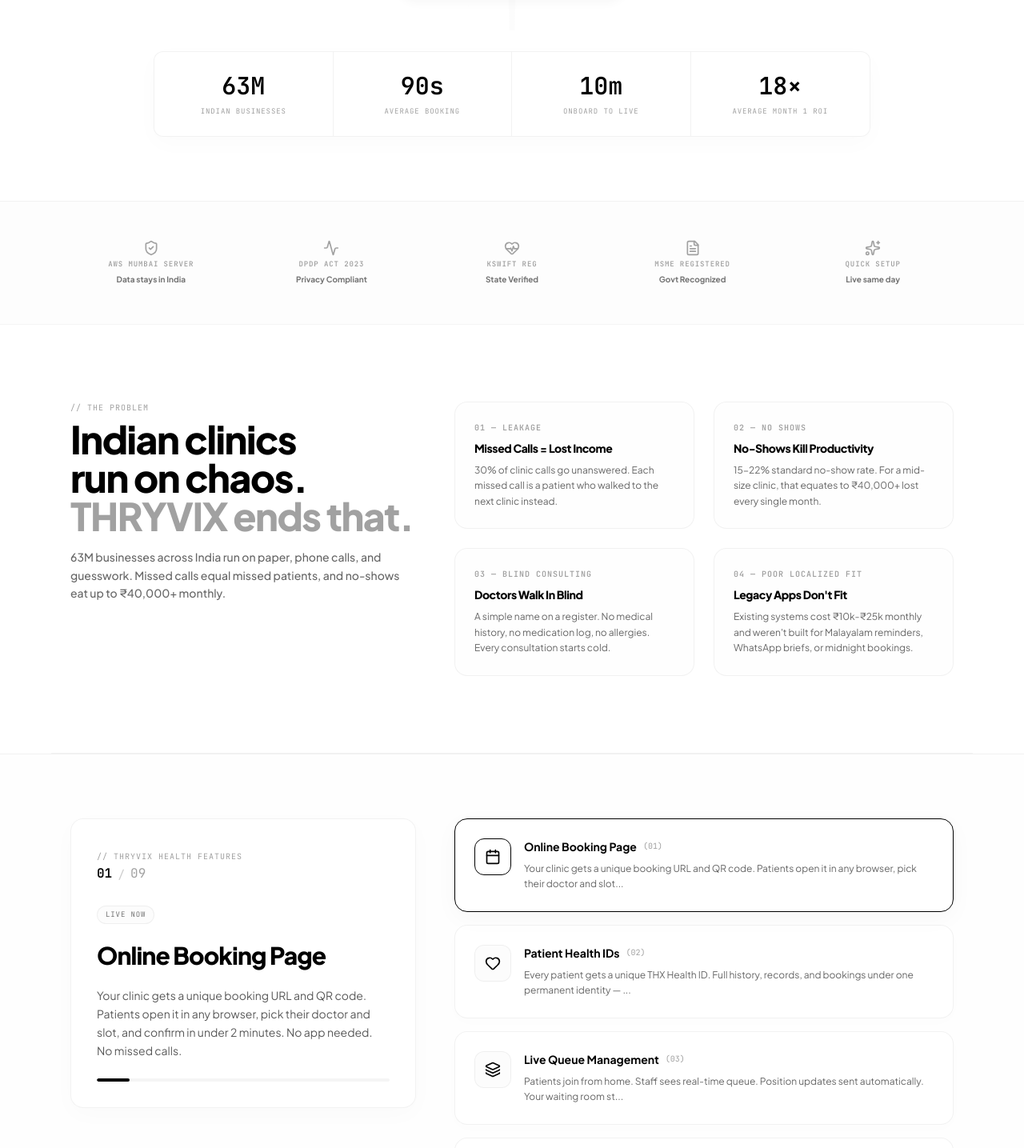
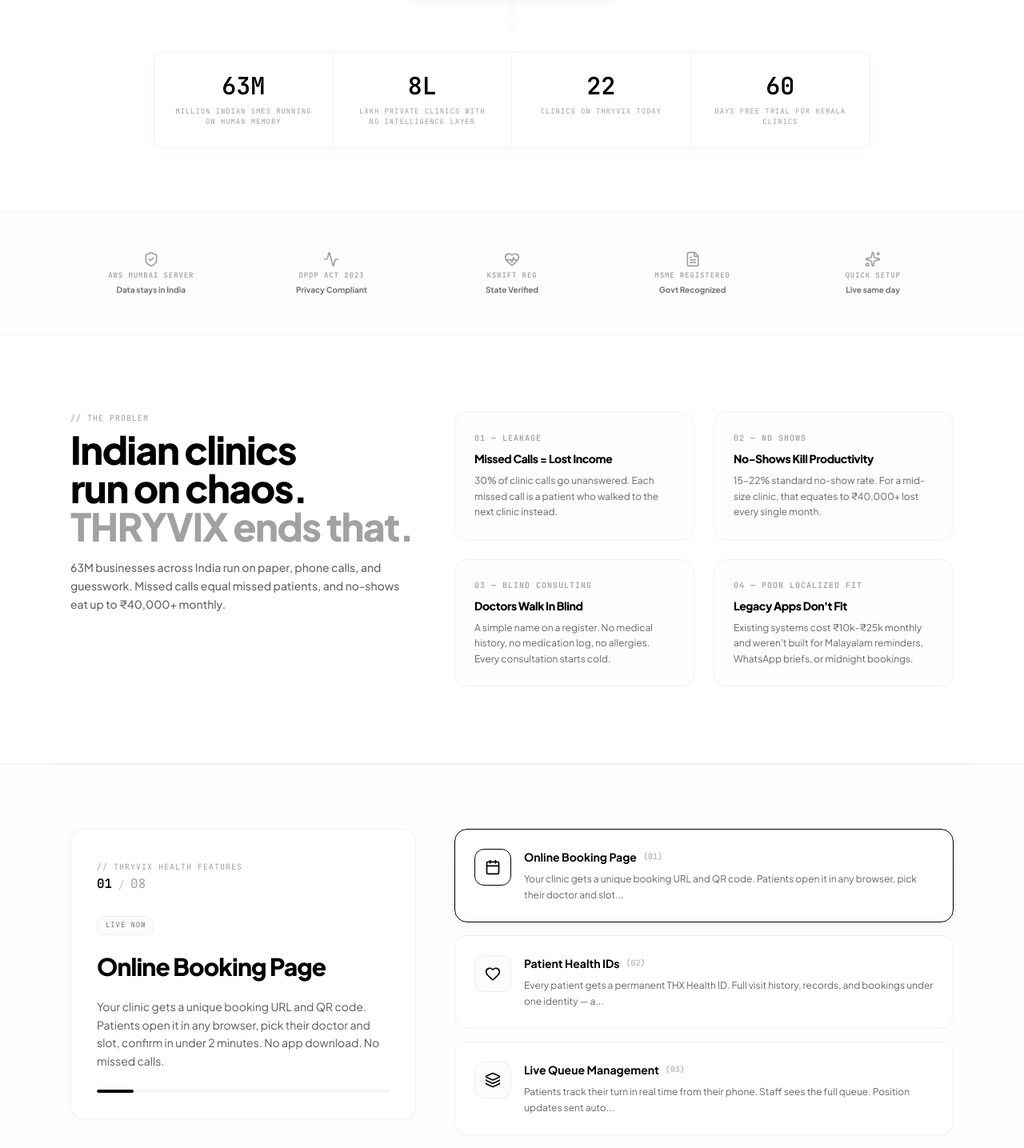
Before and after one commit to yaminbinyoosuf/thryvix-ai, a React (Vite) app: page / in a window 1280 px wide. Shown: the part 940-2375 px from the top of the page at 80% size. Built offline with nearby package versions, Linux system fonts and the light colour scheme.

Commit message:
Update website content to match Founding Doctrine V4

```diff
--- a/src/components/Footer.tsx
+++ b/src/components/Footer.tsx
@@ -22,7 +22,7 @@
             </div>
           </div>
           <p className="text-[11px] leading-relaxed text-neutral-500">
-            The AI operating system for Indian business. Built for clinic automation, patient intelligence, and live queues.
+            The operating system for organised human activity. Starting with clinics. Every industry follows.
           </p>
           <div className="flex flex-wrap gap-1.5 pt-2">
             {['KSWIFT', 'MSME', 'DPDP', 'AWS Mumbai'].map((badge) => (
--- a/src/components/Hero.tsx
+++ b/src/components/Hero.tsx
@@ -46,9 +46,9 @@
     };
 
     animateCount(63, setCount1);
-    animateCount(90, setCount2);
-    animateCount(10, setCount3);
-    animateCount(18, setCount4);
+    animateCount(8, setCount2);
+    animateCount(22, setCount3);
+    animateCount(60, setCount4);
   }, []);
 
   return (
@@ -76,7 +76,7 @@
       {/* Trust Badges Bar */}
       <div className="relative z-10 inline-flex items-center gap-2 border px-4 py-1.5 rounded-full border-black/10 bg-white shadow-[0_2px_10px_rgba(0,0,0,0.02)] text-[10px] font-mono tracking-widest uppercase mb-10 select-none animate-in fade-in slide-in-from-top-2 duration-700">
         <span className="w-1.5 h-1.5 rounded-full bg-emerald-500 animate-pulse" />
-        <span className="text-black/60 font-medium">THRYVIX Health — Live Queue Demo</span>
+        <span className="text-black/60 font-medium">THRYVIX Health — Live in Kerala · 22 clinics</span>
         <span className="text-black/20">|</span>
         <span className="text-black font-bold">Kerala, India</span>
       </div>
@@ -134,19 +134,19 @@
       <div className="relative z-10 grid grid-cols-2 md:grid-cols-4 border rounded-xl mt-16 divide-y md:divide-y-0 md:divide-x divide-black/5 border-black/5 max-w-4xl w-full bg-white overflow-hidden shadow-[0_8px_30px_rgba(0,0,0,0.02)] animate-in fade-in slide-in-from-bottom-7 duration-1000">
         <div className="p-6 text-center hover:bg-neutral-50/50 transition-colors">
           <div className="font-mono text-3xl font-black text-black">{count1}M</div>
-          <div className="font-mono text-[9px] uppercase tracking-widest text-neutral-400 mt-2">Indian Businesses</div>
+          <div className="font-mono text-[9px] uppercase tracking-widest text-neutral-400 mt-2">Million Indian SMEs running on human memory</div>
         </div>
         <div className="p-6 text-center hover:bg-neutral-50/50 transition-colors">
-          <div className="font-mono text-3xl font-black text-black">{count2}s</div>
-          <div className="font-mono text-[9px] uppercase tracking-widest text-neutral-400 mt-2">Average Booking</div>
+          <div className="font-mono text-3xl font-black text-black">{count2}L</div>
+          <div className="font-mono text-[9px] uppercase tracking-widest text-neutral-400 mt-2">Lakh private clinics with no intelligence layer</div>
         </div>
         <div className="p-6 text-center hover:bg-neutral-50/50 transition-colors">
-          <div className="font-mono text-3xl font-black text-black">{count3}m</div>
-          <div className="font-mono text-[9px] uppercase tracking-widest text-neutral-400 mt-2">Onboard To Live</div>
+          <div className="font-mono text-3xl font-black text-black">{count3}</div>
+          <div className="font-mono text-[9px] uppercase tracking-widest text-neutral-400 mt-2">Clinics on THRYVIX today</div>
         </div>
         <div className="p-6 text-center hover:bg-neutral-50/50 transition-colors">
-          <div className="font-mono text-3xl font-black text-black">{count4}×</div>
-          <div className="font-mono text-[9px] uppercase tracking-widest text-neutral-400 mt-2">Average Month 1 ROI</div>
+          <div className="font-mono text-3xl font-black text-black">{count4}</div>
+          <div className="font-mono text-[9px] uppercase tracking-widest text-neutral-400 mt-2">Days free trial for Kerala clinics</div>
         </div>
       </div>
     </section>
--- a/src/components/OSGrid.tsx
+++ b/src/components/OSGrid.tsx
@@ -6,44 +6,44 @@
     {
       num: '01',
       title: 'THRYVIX Health',
-      sector: 'Private Clinics & Labs',
-      desc: 'Online booking, live queue, AI doctor brief, automated notifications, billing and reviews.',
+      sector: 'Private Clinics & Hospitals',
+      desc: 'Queue management, patient booking, no-show prediction, Health ID, doctor brief, weekly intelligence reports.',
       status: 'Live Now'
     },
     {
       num: '02',
-      title: 'Ecommerce OS',
+      title: 'THRYVIX Commerce',
       sector: 'D2C & Online Stores',
-      desc: 'COD confirmation, order tracking, abandoned cart recovery and customer retention.',
-      status: 'Soon'
+      desc: 'COD cancellation prediction, cart recovery, supplier commitment tracking, direct customer channel independent of Zomato or Amazon.',
+      status: 'Month 6'
     },
     {
       num: '03',
-      title: 'Kirana OS',
-      sector: 'Neighbourhood Retail',
-      desc: 'Udhaar tracking, supplier orders, inventory alerts and credit account management.',
-      status: 'Soon'
+      title: 'THRYVIX Gov',
+      sector: 'Panchayats & Municipalities',
+      desc: 'Citizen grievance tracking, service delivery commitment memory, project tracking, budget utilisation intelligence.',
+      status: 'Month 12'
     },
     {
       num: '04',
-      title: 'Salon OS',
-      sector: 'Salons & Spas',
-      desc: 'Bookings, no-show prevention, stylist scheduling and automated loyalties.',
-      status: 'Soon'
+      title: 'THRYVIX Edu',
+      sector: 'Schools & Colleges',
+      desc: 'Fee payment patterns, student performance memory, parent communication tracking, attendance prediction.',
+      status: 'Month 12'
     },
     {
       num: '05',
-      title: 'Restaurant OS',
-      sector: 'Restaurants & Kitchens',
-      desc: 'Direct ordering, delivery tracking and loyalty — no third-party platform commissions.',
-      status: 'Soon'
+      title: 'THRYVIX Community',
+      sector: 'Cooperatives & NGOs',
+      desc: 'Member management, loan tracking, donor relationships, volunteer coordination, community event intelligence.',
+      status: 'Month 18'
     },
     {
       num: '06',
-      title: 'Compliance OS',
+      title: 'THRYVIX Finance',
       sector: 'CA & Legal Firms',
-      desc: 'GST deadline tracking, automated client follow-ups and statutory reminders.',
-      status: 'Soon'
+      desc: 'GST deadline tracking, client commitment memory, statutory reminders, 7 lakh CA firms as distribution.',
+      status: 'Month 28'
     }
   ];
 
@@ -52,10 +52,10 @@
       <div className="max-w-6xl mx-auto px-6">
         <span className="font-mono text-[10px] uppercase tracking-widest text-neutral-400 block mb-3">// Product Suite</span>
         <h2 className="text-3xl md:text-5xl font-black tracking-tight text-black leading-tight">
-          One OS.<br />Every Indian industry.
+          One intelligence layer.<br />Every Indian industry.
         </h2>
         <p className="text-sm text-black/60 max-w-md mt-3 mb-12">
-          THRYVIX Health is live. The rest are being built the same way — web-native, AI-powered, and Malayalam-first.
+          THRYVIX Health is live. Every OS runs on the same intelligence layer underneath — not a new product, a new configuration.
         </p>
 
         {/* The Grid */}
--- a/src/components/StickyFeatures.tsx
+++ b/src/components/StickyFeatures.tsx
@@ -1,5 +1,5 @@
 import { useState } from 'react';
-import { Calendar, Heart, Layers, Activity, FileSpreadsheet, BellRing, CreditCard, BarChart4, ClipboardList, Sparkles } from 'lucide-react';
+import { Calendar, Heart, Layers, Activity, BellRing, BarChart4, ClipboardList, Sparkles } from 'lucide-react';
 
 export default function StickyFeatures() {
   const [activeIdx, setActiveIdx] = useState(0);
@@ -8,65 +8,58 @@
     {
       num: '01',
       title: 'Online Booking Page',
-      desc: 'Your clinic gets a unique booking URL and QR code. Patients open it in any browser, pick their doctor and slot, and confirm in under 2 minutes. No app needed. No missed calls.',
+      desc: 'Your clinic gets a unique booking URL and QR code. Patients open it in any browser, pick their doctor and slot, confirm in under 2 minutes. No app download. No missed calls.',
       icon: <Calendar className="w-5 h-5 text-black" />,
       tag: 'Live Now'
     },
     {
       num: '02',
       title: 'Patient Health IDs',
-      desc: 'Every patient gets a unique THX Health ID. Full history, records, and bookings under one permanent identity — accessible in seconds.',
+      desc: 'Every patient gets a permanent THX Health ID. Full visit history, records, and bookings under one identity — accessible across every THRYVIX clinic.',
       icon: <Heart className="w-5 h-5 text-black" />,
       tag: 'Live Now'
     },
     {
       num: '03',
       title: 'Live Queue Management',
-      desc: 'Patients join from home. Staff sees real-time queue. Position updates sent automatically. Your waiting room stays calm.',
+      desc: 'Patients track their turn in real time from their phone. Staff sees the full queue. Position updates sent automatically via WhatsApp. Zero phone calls to reception.',
       icon: <Layers className="w-5 h-5 text-black" />,
       tag: 'Live Now'
     },
     {
       num: '04',
-      title: 'AI Doctor Brief',
-      desc: 'Before the patient arrives, the doctor gets a full summary — history, allergies, last complaint, medications. Every consultation starts with full context.',
-      icon: <Sparkles className="w-5 h-5 text-black" />,
-      tag: 'AI Feature'
+      title: 'No-Show Prediction',
+      desc: 'Every appointment gets a risk score. High-risk patients get automatic reminders. Clinics recover appointments before they\'re lost.',
+      icon: <Activity className="w-5 h-5 text-black" />,
+      tag: 'Live Now'
     },
     {
       num: '05',
+      title: 'WhatsApp Automation',
+      desc: 'Booking confirmations, arrival reminders, doctor-ready alerts, follow-up reminders, and visit ratings — all sent automatically via WhatsApp. Zero manual effort.',
+      icon: <BellRing className="w-5 h-5 text-black" />,
+      tag: 'Live Now'
+    },
+    {
+      num: '06',
+      title: 'Weekly Intelligence Report',
+      desc: 'Every Monday at 8 AM, the clinic owner gets a full report — revenue, no-show patterns, busiest hours, doctor performance. Built from real operational data.',
+      icon: <BarChart4 className="w-5 h-5 text-black" />,
+      tag: 'Live Now'
+    },
+    {
+      num: '07',
+      title: 'COGEXT Intelligence',
+      desc: 'Pattern recognition across every appointment, every patient, every interaction. The intelligence layer that makes THRYVIX smarter every day it runs.',
+      icon: <Sparkles className="w-5 h-5 text-black" />,
+      tag: 'Building'
+    },
+    {
+      num: '08',
       title: 'Electronic Medical Records',
       desc: 'Prescriptions, lab results, visit notes — all linked to patient Health ID. Full history retrievable in under 3 seconds.',
       icon: <ClipboardList className="w-5 h-5 text-black" />,
       tag: 'Coming Soon'
-    },
-    {
-      num: '06',
-      title: 'Smart Reminders',
-      desc: 'Appointment reminders 24 hours before. Follow-up after visit. Review requests at exactly the right moment. All automated, zero manual effort.',
-      icon: <BellRing className="w-5 h-5 text-black" />,
-      tag: 'Live Now'
-    },
-    {
-      num: '07',
-      title: 'Online Payment',
-      desc: 'Payment link sent after booking. Patient pays via UPI. Invoice auto-generated and delivered instantly. Zero paperwork.',
-      icon: <CreditCard className="w-5 h-5 text-black" />,
-      tag: 'Coming Soon'
-    },
-    {
-      num: '08',
-      title: 'Analytics Dashboard',
-      desc: 'Daily, weekly, monthly revenue and queue reports delivered to the clinic owner every morning before the first patient arrives.',
-      icon: <BarChart4 className="w-5 h-5 text-black" />,
-      tag: 'Live Now'
-    },
-    {
-      num: '09',
-      title: 'Multi-Doctor Scheduling',
-      desc: 'Separate schedules per doctor. Patients choose their doctor. Slot availability managed automatically — no conflicts, no double bookings.',
-      icon: <FileSpreadsheet className="w-5 h-5 text-black" />,
-      tag: 'Live Now'
     }
   ];
 
@@ -81,7 +74,7 @@
           <div className="flex items-center gap-2">
             <span className="font-mono font-bold text-black">{features[activeIdx].num}</span>
             <span className="text-black/20">/</span>
-            <span className="text-neutral-400 font-mono">09</span>
+            <span className="text-neutral-400 font-mono">08</span>
           </div>
 
           <div className="inline-flex items-center gap-1.5 px-2.5 py-1 rounded-full border text-[9px] font-mono tracking-widest uppercase border-black/5 text-neutral-500 bg-neutral-50/50">
@@ -100,7 +93,7 @@
           <div className="h-1 bg-neutral-100 w-full rounded-full overflow-hidden">
             <div
               className="h-full bg-black rounded-full transition-all duration-300"
-              style={{ width: `${((activeIdx + 1) / 9) * 100}%` }}
+              style={{ width: `${((activeIdx + 1) / 8) * 100}%` }}
             />
           </div>
         </div>
```
